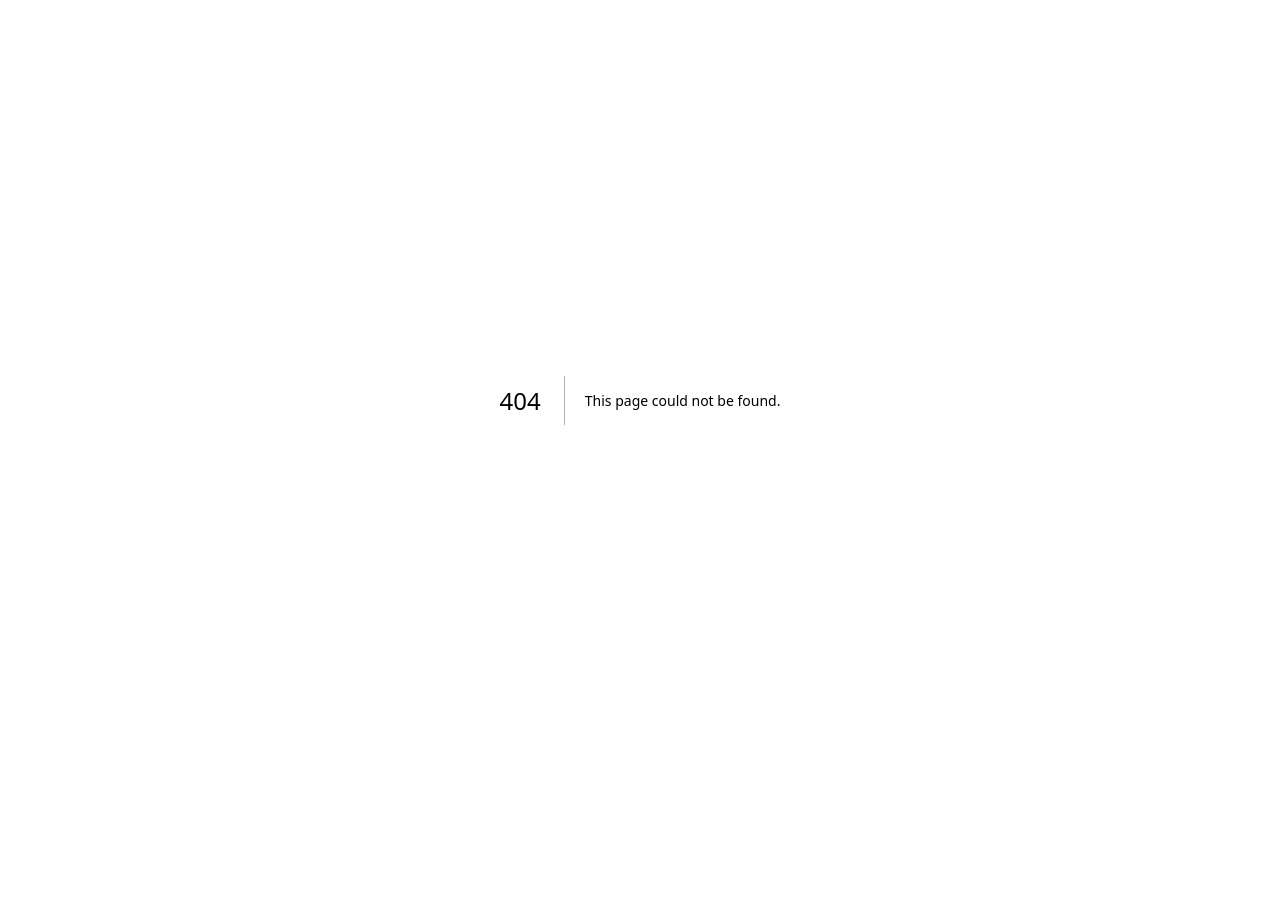
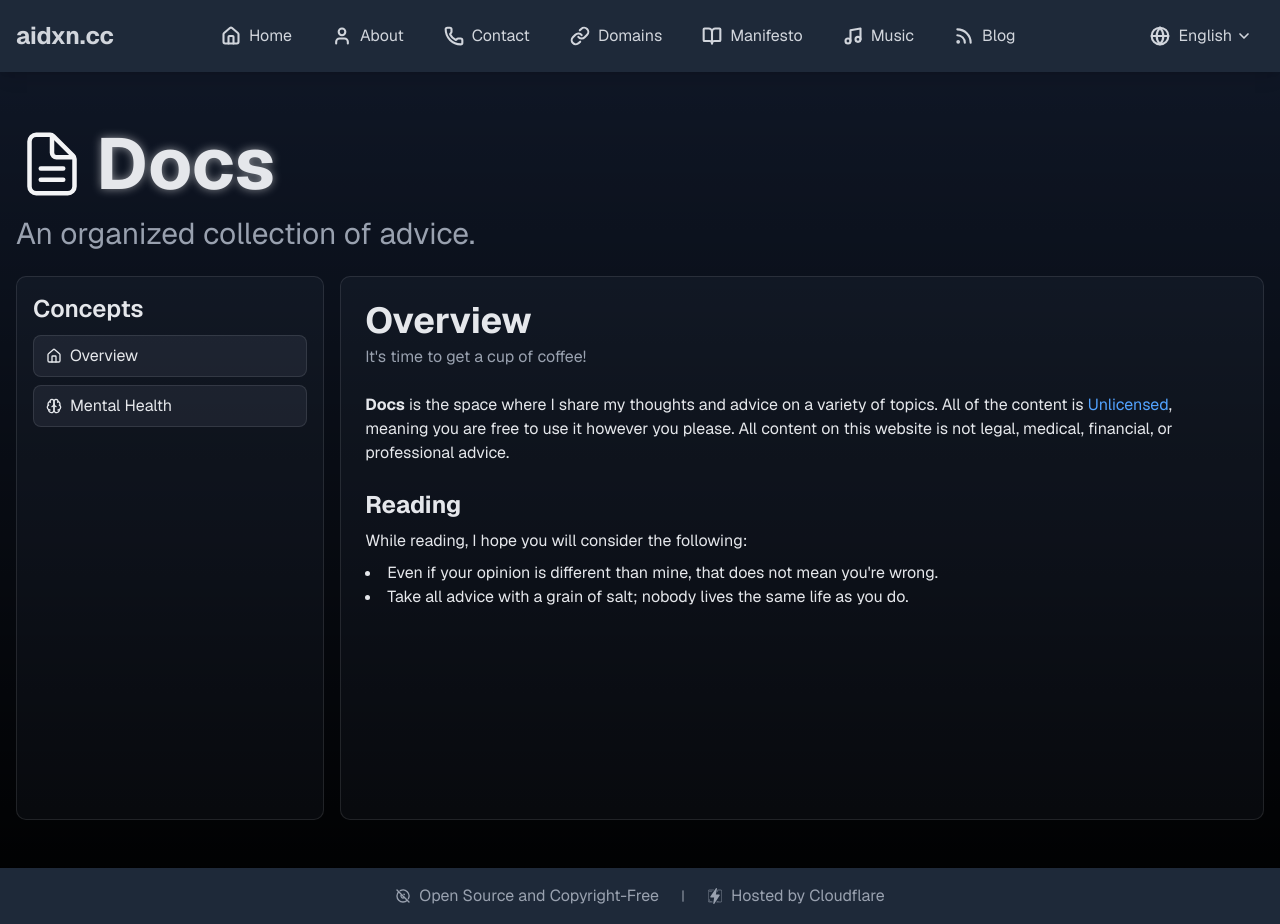
Before and after one commit to ihatenodejs/aidxnCC, a Next.js app: page /docs in a window 1280 px wide. Before the commit this address had no page. Before the commit the page ends 800 px from the top, so only its background shows below. Built offline with nearby package versions, Linux system fonts and the light colour scheme.

Commit message:
func: add docs page + overview and mental health pages

```diff
--- /dev/null
+++ b/app/docs/page.tsx
@@ -0,0 +1,71 @@
+"use client"
+
+import Header from '@/components/Header'
+import Footer from '@/components/Footer'
+import { IoDocumentTextOutline } from "react-icons/io5"
+import { Docs, Doc } from '@/components/docs/Docs'
+import { useState, useEffect } from 'react'
+import { Loader2 } from 'lucide-react'
+
+export default function DocsPage() {
+  const [selectedDoc, setSelectedDoc] = useState<Doc | null>(null)
+  const [isClient, setIsClient] = useState(false)
+
+  useEffect(() => {
+    setSelectedDoc(Docs.Overview)
+    setIsClient(true)
+  }, [])
+
+  return (
+    <div className="min-h-screen flex flex-col">
+      <Header />
+      <main className="grow container mx-auto px-4 py-12">
+        <div className="w-full flex flex-col">
+          <div className="flex items-center gap-2 text-7xl">
+            <IoDocumentTextOutline />
+            <h1
+              className="font-bold my-2 text-gray-200"
+              style={{ textShadow: "0 0 10px rgba(255, 255, 255, 0.5)" }}
+            >
+              Docs
+            </h1>
+          </div>
+          <span className="text-gray-400 text-3xl mt-2">
+            An organized collection of advice.
+          </span>
+        </div>
+        <div id="main-content" className="w-full sm:flex mt-6 gap-4">
+          <div className="w-full sm:w-[40%] sm:h-[calc(100vh-16rem)] md:w-[35%] md:h-[calc(100vh-16rem)] lg:w-[30%] lg:h-[calc(100vh-16rem)] xl:w-[25%] xl:h-[calc(100vh-16rem)] bg-slate-400/5 text-gray-200 border border-border rounded-lg p-4 overflow-y-auto mb-6 sm:mb-0">
+            <h2 className="text-2xl font-semibold mb-2.5">Concepts</h2>
+            <div className="space-y-2">
+              {Object.values(Docs).map((doc: Doc) => (
+                <div
+                  key={doc.title}
+                  className="p-3 py-2 bg-slate-400/10 hover:bg-slate-400/20 border border-border rounded-md cursor-pointer transition-colors"
+                  onClick={() => setSelectedDoc(doc)}
+                >
+                  <div className="flex items-center gap-2">
+                    {doc.icon}
+                    <span>{doc.title}</span>
+                  </div>
+                </div>
+              ))}
+            </div>
+          </div>
+
+          <div className="w-full sm:w-[60%] sm:h-[calc(100vh-16rem)] md:w-[65%] md:h-[calc(100vh-16rem)] lg:w-[70%] lg:h-[calc(100vh-16rem)] xl:w-[75%] xl:h-[calc(100vh-16rem)] bg-slate-400/5 text-gray-200 border border-border rounded-lg p-6 overflow-y-auto">
+            {isClient && selectedDoc ? (
+              selectedDoc.component
+            ) : (
+              <div className="flex flex-col gap-2 items-center justify-center h-full">
+                <Loader2 size={48} className="animate-spin" />
+                <span className="text-gray-400">Loading...</span>
+              </div>
+            )}
+          </div>
+        </div>
+      </main>
+      <Footer />
+    </div>
+  )
+}
--- /dev/null
+++ b/components/docs/Docs.tsx
@@ -0,0 +1,22 @@
+import { House, Brain } from "lucide-react"
+import { Overview } from "@/components/docs/pages/Overview"
+import { MentalHealth } from "@/components/docs/pages/MentalHealth"
+
+export interface Doc {
+  title: string
+  component: React.ReactNode
+  icon: React.ReactNode
+}
+
+export const Docs: Record<string, Doc> = {
+  Overview: {
+    "title": "Overview",
+    "component": <Overview />,
+    "icon": <House size={16} />
+  },
+  MentalHealth: {
+    "title": "Mental Health",
+    "component": <MentalHealth />,
+    "icon": <Brain size={16} />
+  }
+}
--- /dev/null
+++ b/components/docs/pages/MentalHealth.tsx
@@ -0,0 +1,10 @@
+export function MentalHealth() {
+  return (
+    <div>
+      <h1 className="text-4xl font-bold">Mental Health</h1>
+      <p className="text-gray-400">
+        ---
+      </p>
+    </div>
+  )
+}
--- /dev/null
+++ b/components/docs/pages/Overview.tsx
@@ -0,0 +1,35 @@
+import Link from "@/components/objects/Link"
+
+export function Overview() {
+  return (
+    <div className="flex flex-col text-gray-200">
+      <div className="flex flex-col gap-1">
+        <h1 className="text-4xl font-bold">
+          Overview
+        </h1>
+        <p className="text-gray-400">
+          It's time to get a cup of coffee!
+        </p>
+      </div>
+      <div className="flex flex-col gap-2 mt-6">
+        <p><span className="font-bold">Docs</span> is the space where I share my thoughts and advice on a variety of topics. All of the content is <Link href="https://unlicense.org/" rel="noopener noreferrer" target="_blank">Unlicensed</Link>, meaning you are free to use it however you please. All content on this website is not legal, medical, financial, or professional advice.</p>
+        <div className="flex flex-col gap-2 mt-4">
+          <h3 className="text-2xl font-bold">
+            Reading
+          </h3>
+          <p>
+            While reading, I hope you will consider the following:
+          </p>
+          <ul className="list-disc list-inside">
+            <li>
+              Even if your opinion is different than mine, that does not mean you're wrong.
+            </li>
+            <li>
+              Take all advice with a grain of salt; nobody lives the same life as you do.
+            </li>
+          </ul>
+        </div>
+      </div>
+    </div>
+  )
+}
```
